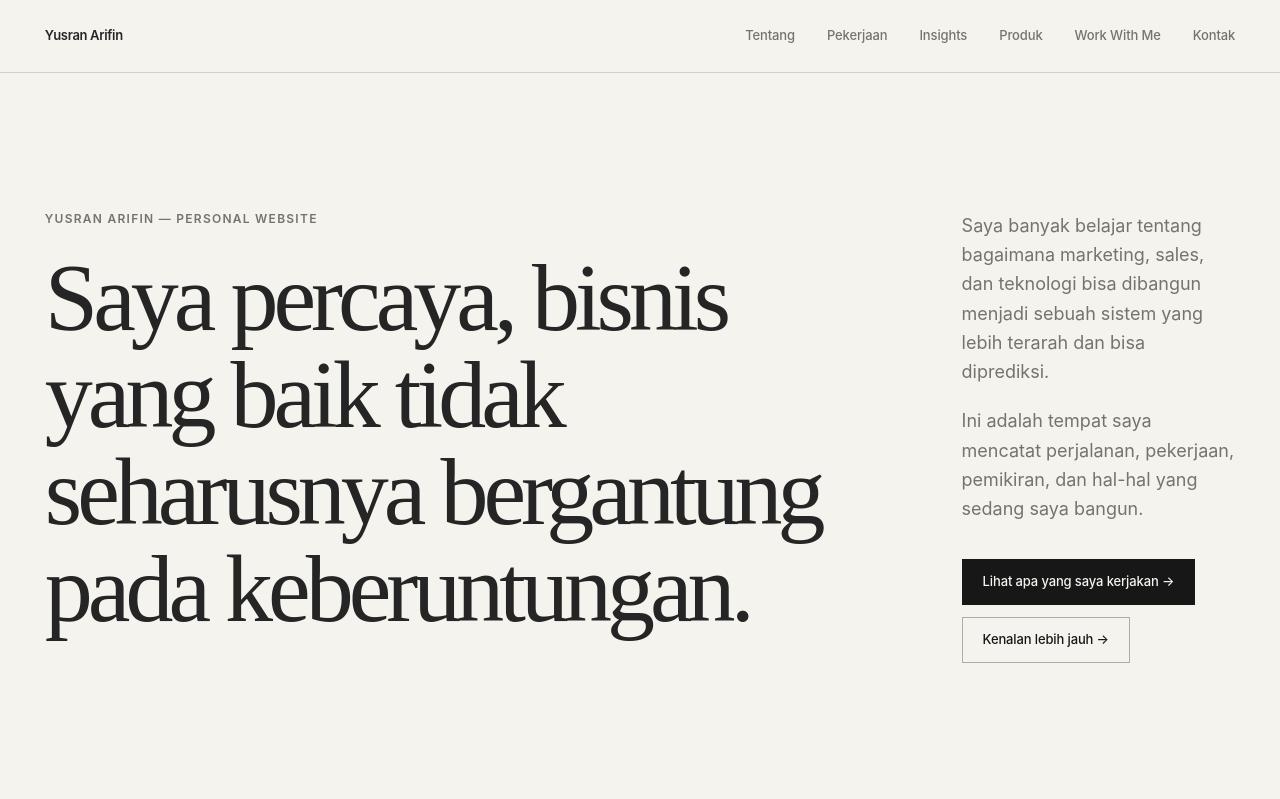
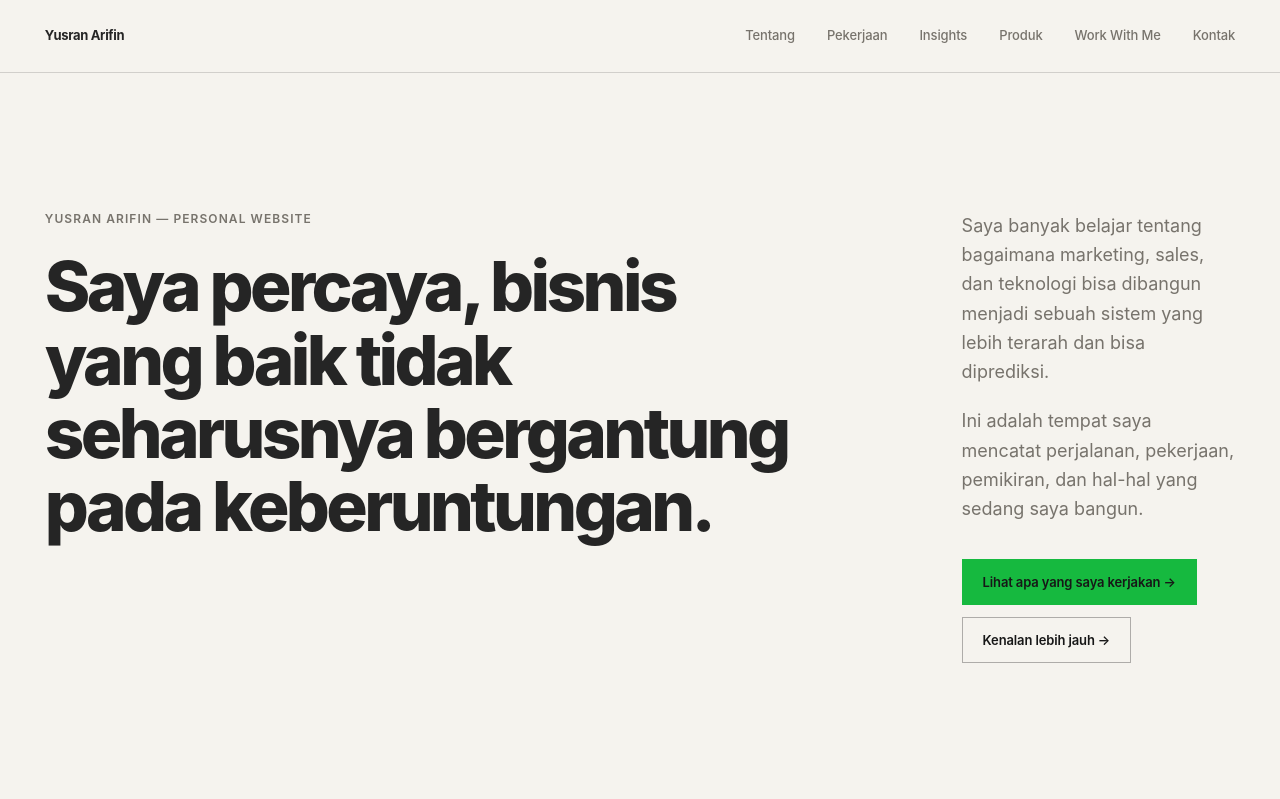
Before and after one commit to yusranar2814-cmd/yusranarifin-website, a Next.js app: page / in a window 1280 px wide. Shown: the top 799 px of the page. Built offline with nearby package versions, Linux system fonts and the light colour scheme.

Commit message:
Refine global visual design system

```diff
--- a/app/globals.css
+++ b/app/globals.css
@@ -1,28 +1,30 @@
 @import "tailwindcss";
 
 :root {
-  /* Quiet Confidence — colour */
+  /* Modern personal brand — colour */
   --color-off-white: #f5f3ee;
   --color-charcoal: #171717;
   --color-text: #252525;
   --color-muted: #77736c;
-  --color-olive: #5e654b;
+  --color-accent: #16b93f;
+  /* Retained as an alias for existing component overrides. */
+  --color-olive: var(--color-accent);
 
   --color-border: color-mix(in srgb, var(--color-charcoal) 16%, transparent);
   --color-border-strong: color-mix(in srgb, var(--color-charcoal) 32%, transparent);
 
-  /* Quiet Confidence — typography */
-  --font-serif: Iowan Old Style, Baskerville, "Times New Roman", serif;
-  --font-sans: Inter, "Helvetica Neue", Helvetica, Arial, sans-serif;
+  /* Modern sans-first typography */
+  --font-sans: Manrope, "Plus Jakarta Sans", Inter, "Helvetica Neue", Arial, sans-serif;
+  --font-serif: var(--font-sans);
   --font-size-body: 1rem;
   --font-size-small: 0.75rem;
-  --font-size-display: clamp(3.1rem, 7.5vw, 7.25rem);
-  --font-size-title: clamp(2.35rem, 4.75vw, 4.75rem);
-  --leading-body: 1.68;
-  --leading-tight: 1.01;
+  --font-size-display: clamp(3.25rem, 5.4vw, 4.75rem);
+  --font-size-title: clamp(2.15rem, 3.5vw, 3.5rem);
+  --leading-body: 1.62;
+  --leading-tight: 1.06;
   --tracking-display: -0.052em;
-  --tracking-heading: -0.04em;
-  --tracking-label: 0.105em;
+  --tracking-heading: -0.042em;
+  --tracking-label: 0.09em;
 
   /* Quiet Confidence — rhythm and layout */
   --space-2: 0.5rem;
@@ -38,7 +40,7 @@
   --space-32: 8rem;
   --layout-max-width: 90rem;
   --layout-gutter: clamp(1.25rem, 3.5vw, 3.5rem);
-  --section-space: clamp(4.5rem, 9vw, 8.5rem);
+  --section-space: clamp(4rem, 7.5vw, 7rem);
   --control-height: 2.875rem;
 
   /* Quiet Confidence — interaction */
@@ -73,26 +75,26 @@ a {
   text-underline-offset: 0.2em;
 }
 
-::selection { background: var(--color-olive); color: var(--color-off-white); }
+::selection { background: var(--color-accent); color: var(--color-charcoal); }
 
 :focus-visible {
-  outline: 2px solid var(--color-olive);
+  outline: 2px solid var(--color-accent);
   outline-offset: 4px;
 }
 
 .type-display {
-  font-family: var(--font-serif);
+  font-family: var(--font-sans);
   font-size: var(--font-size-display);
-  font-weight: 400;
+  font-weight: 800;
   letter-spacing: var(--tracking-display);
   line-height: var(--leading-tight);
   text-wrap: balance;
 }
 
 .type-title {
-  font-family: var(--font-serif);
+  font-family: var(--font-sans);
   font-size: var(--font-size-title);
-  font-weight: 400;
+  font-weight: 750;
   letter-spacing: var(--tracking-heading);
   line-height: var(--leading-tight);
   text-wrap: balance;
@@ -133,11 +135,12 @@ a {
 
 @media (max-width: 40rem) {
   :root {
-    --section-space: clamp(4rem, 16vw, 5.5rem);
+    --section-space: clamp(3.75rem, 14vw, 5rem);
   }
 
   .type-display {
-    line-height: 1.04;
+    font-size: clamp(2.75rem, 12vw, 3.5rem);
+    line-height: 1.07;
   }
 }
 
--- a/components/layout/site-footer.tsx
+++ b/components/layout/site-footer.tsx
@@ -7,7 +7,7 @@ export function SiteFooter() {
     <footer className="border-t border-[color:var(--color-border)]">
       <Container className="flex flex-col gap-9 py-12 sm:flex-row sm:items-end sm:justify-between lg:py-14">
         <div>
-          <p className="font-[family-name:var(--font-serif)] text-2xl leading-none tracking-[var(--tracking-heading)]">Yusran Arifin</p>
+          <p className="font-[family-name:var(--font-sans)] text-xl font-bold leading-none tracking-[var(--tracking-heading)]">Yusran Arifin</p>
           <p className="mt-3 text-[0.8125rem] text-[color:var(--color-muted)]">Personal website.</p>
         </div>
         <nav aria-label="Navigasi footer" className="flex max-w-xl flex-wrap gap-x-6 gap-y-3 sm:justify-end">
--- a/components/layout/site-header.tsx
+++ b/components/layout/site-header.tsx
@@ -17,7 +17,7 @@ function NavigationLinks({ onNavigate }: { onNavigate?: () => void }) {
         aria-current={isActive ? "page" : undefined}
         className={`text-link relative py-2 text-[0.8125rem] font-medium tracking-[-0.01em] transition-colors duration-[var(--duration-standard)] ease-[var(--ease-standard)] motion-reduce:transition-none ${
           isActive
-            ? "text-[color:var(--color-charcoal)] after:scale-x-100"
+            ? "text-[color:var(--color-accent)] after:scale-x-100"
             : "text-[color:var(--color-muted)] hover:text-[color:var(--color-charcoal)]"
         }`.trim()}
         href={item.href}
@@ -36,7 +36,7 @@ export function SiteHeader() {
   return (
     <header className="sticky top-0 z-30 border-b border-[color:var(--color-border)] bg-[color:var(--color-off-white)]">
       <Container className="flex min-h-[4.5rem] items-center justify-between gap-6 py-3">
-        <Link className="text-[0.8125rem] font-semibold tracking-[-0.025em] transition-colors duration-[var(--duration-standard)] ease-[var(--ease-standard)] hover:text-[color:var(--color-olive)] motion-reduce:transition-none" href="/">
+        <Link className="text-[0.8125rem] font-bold tracking-[-0.025em] transition-colors duration-[var(--duration-standard)] ease-[var(--ease-standard)] hover:text-[color:var(--color-accent)] motion-reduce:transition-none" href="/">
           Yusran Arifin
         </Link>
 
--- a/components/ui/button.tsx
+++ b/components/ui/button.tsx
@@ -7,13 +7,13 @@ type ButtonProps = ComponentPropsWithoutRef<typeof Link> & {
 
 export function Button({ className = "", variant = "primary", ...props }: ButtonProps) {
   const variants = {
-    primary: "border border-[color:var(--color-charcoal)] bg-[color:var(--color-charcoal)] text-[color:var(--color-off-white)] hover:-translate-y-px hover:border-[color:var(--color-olive)] hover:bg-[color:var(--color-olive)] active:translate-y-0",
-    secondary: "border border-[color:var(--color-border-strong)] text-[color:var(--color-charcoal)] hover:-translate-y-px hover:border-[color:var(--color-charcoal)] hover:bg-[color:var(--color-charcoal)] hover:text-[color:var(--color-off-white)] active:translate-y-0",
+    primary: "border border-[color:var(--color-accent)] bg-[color:var(--color-accent)] text-[color:var(--color-charcoal)] hover:-translate-y-px hover:border-[color:var(--color-charcoal)] hover:bg-[color:var(--color-charcoal)] hover:text-[color:var(--color-off-white)] active:translate-y-0",
+    secondary: "border border-[color:var(--color-border-strong)] text-[color:var(--color-charcoal)] hover:-translate-y-px hover:border-[color:var(--color-accent)] hover:text-[color:var(--color-accent)] active:translate-y-0",
   };
 
   return (
     <Link
-      className={`inline-flex min-h-[var(--control-height)] items-center justify-center px-5 text-[0.8125rem] font-medium tracking-[-0.01em] transition-[background-color,border-color,color,transform] duration-[var(--duration-standard)] ease-[var(--ease-standard)] motion-reduce:transition-none ${variants[variant]} ${className}`}
+      className={`inline-flex min-h-[var(--control-height)] items-center justify-center px-5 text-[0.8125rem] font-semibold tracking-[-0.01em] transition-[background-color,border-color,color,transform] duration-[var(--duration-standard)] ease-[var(--ease-standard)] motion-reduce:transition-none ${variants[variant]} ${className}`}
       {...props}
     />
   );
--- a/components/ui/heading.tsx
+++ b/components/ui/heading.tsx
@@ -14,7 +14,7 @@ export function Heading<T extends ElementType = "h2">({
 
   return (
     <Component
-      className={`font-[family-name:var(--font-serif)] text-balance font-normal tracking-[var(--tracking-heading)] text-[color:var(--color-text)] ${className}`.trim()}
+      className={`font-[family-name:var(--font-sans)] text-balance font-bold tracking-[var(--tracking-heading)] text-[color:var(--color-text)] ${className}`.trim()}
       {...props}
     />
   );
```
